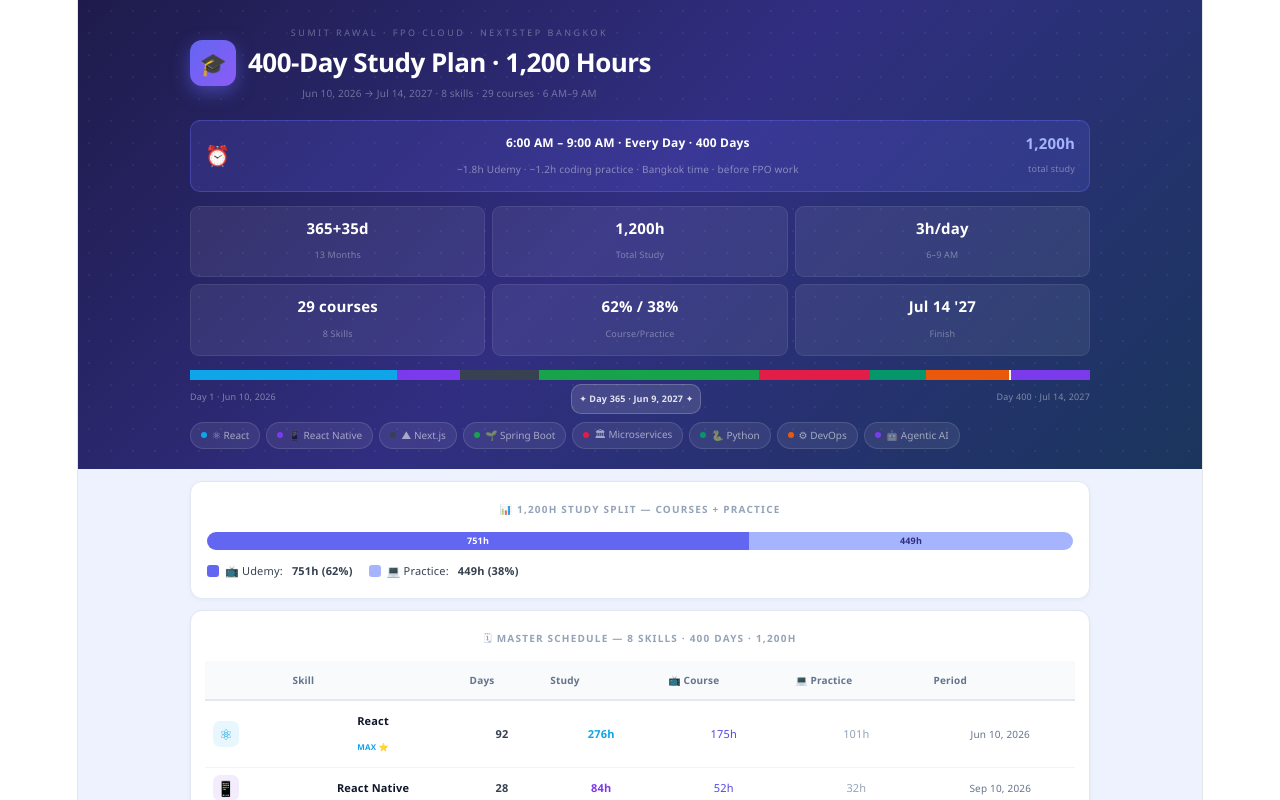
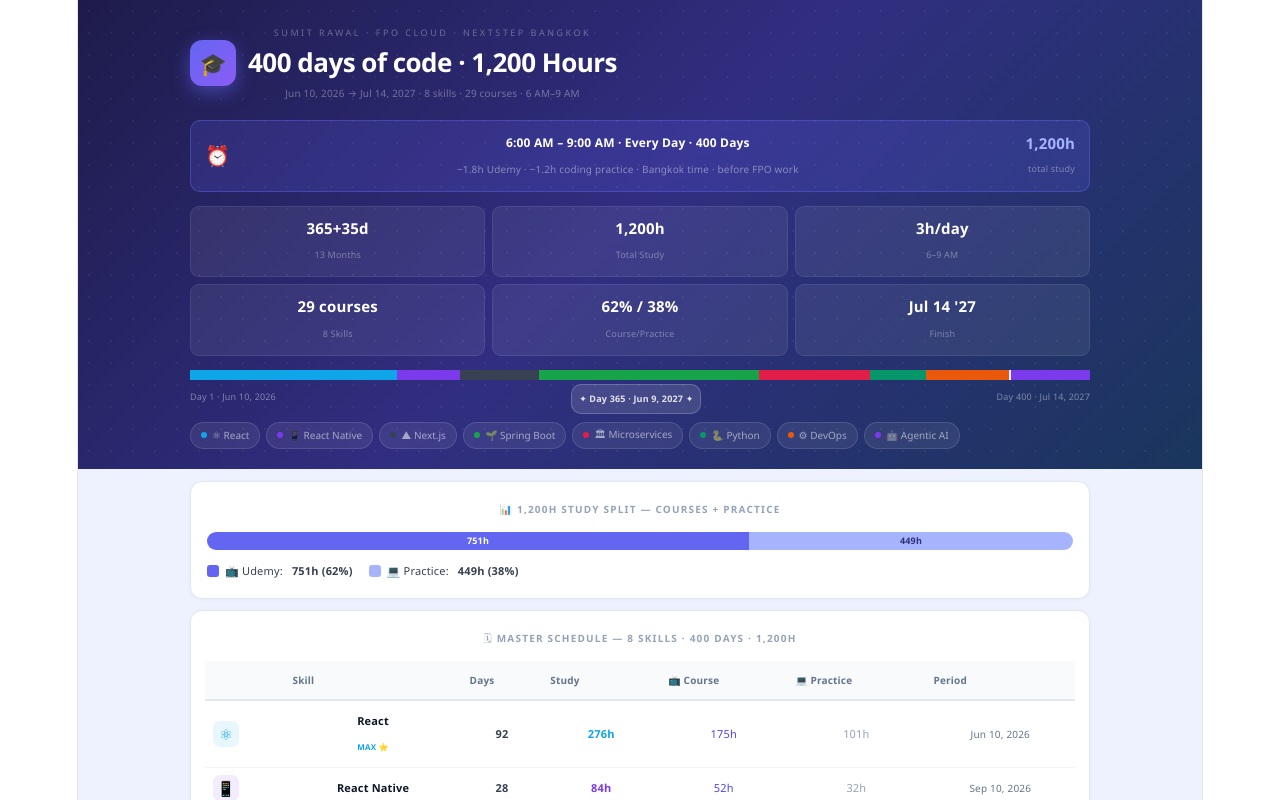
Before and after one commit to sumitrawaltiger/best-udemy-courses-of-fullstack, a React (Vite) app: page / in a window 1280 px wide. Shown: the top 800 px of the page. Built offline with nearby package versions, Linux system fonts and the light colour scheme.

Commit message:
400 days of code

```diff
--- a/src/App.jsx
+++ b/src/App.jsx
@@ -1161,7 +1161,7 @@
                   lineHeight: 1.15,
                 }}
               >
-                400-Day Study Plan · 1,200 Hours
+                400 days of code · 1,200 Hours
               </div>
               <div
                 style={{
```
